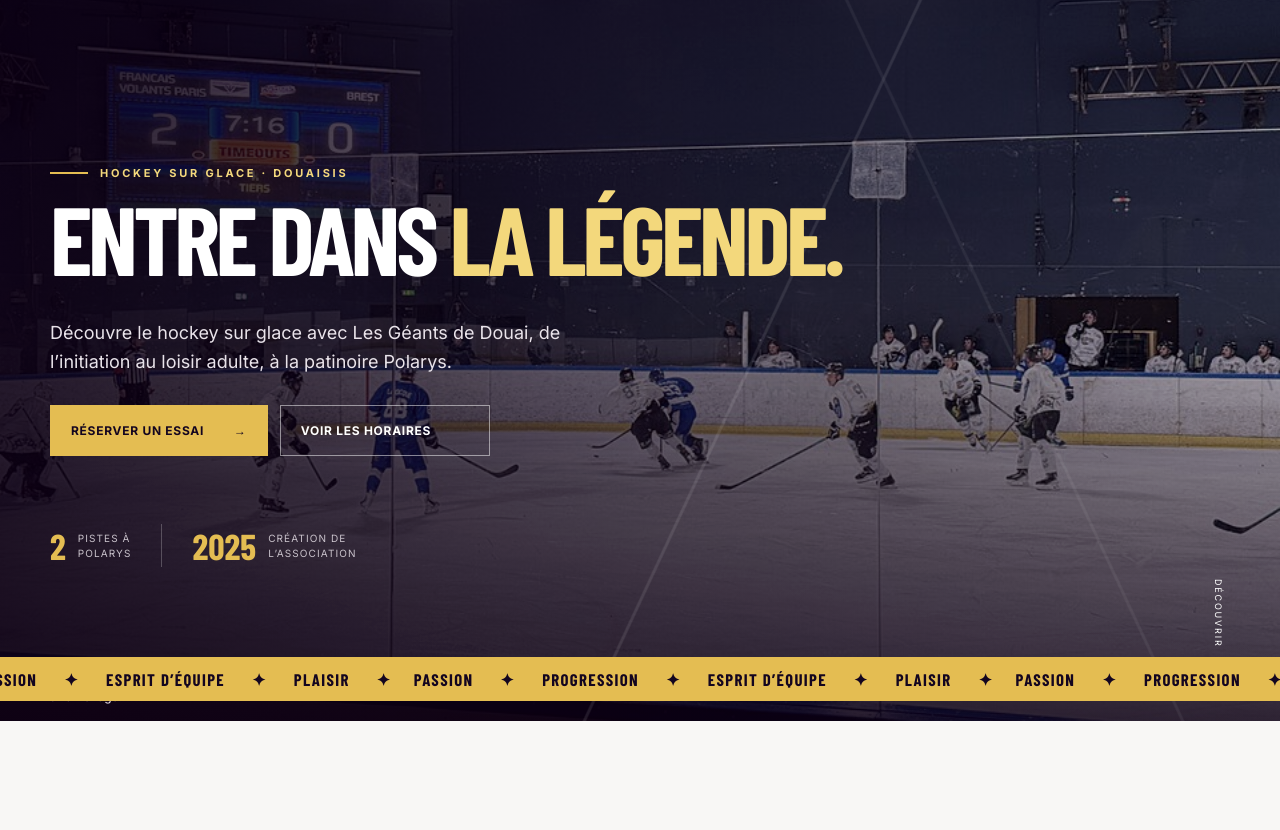
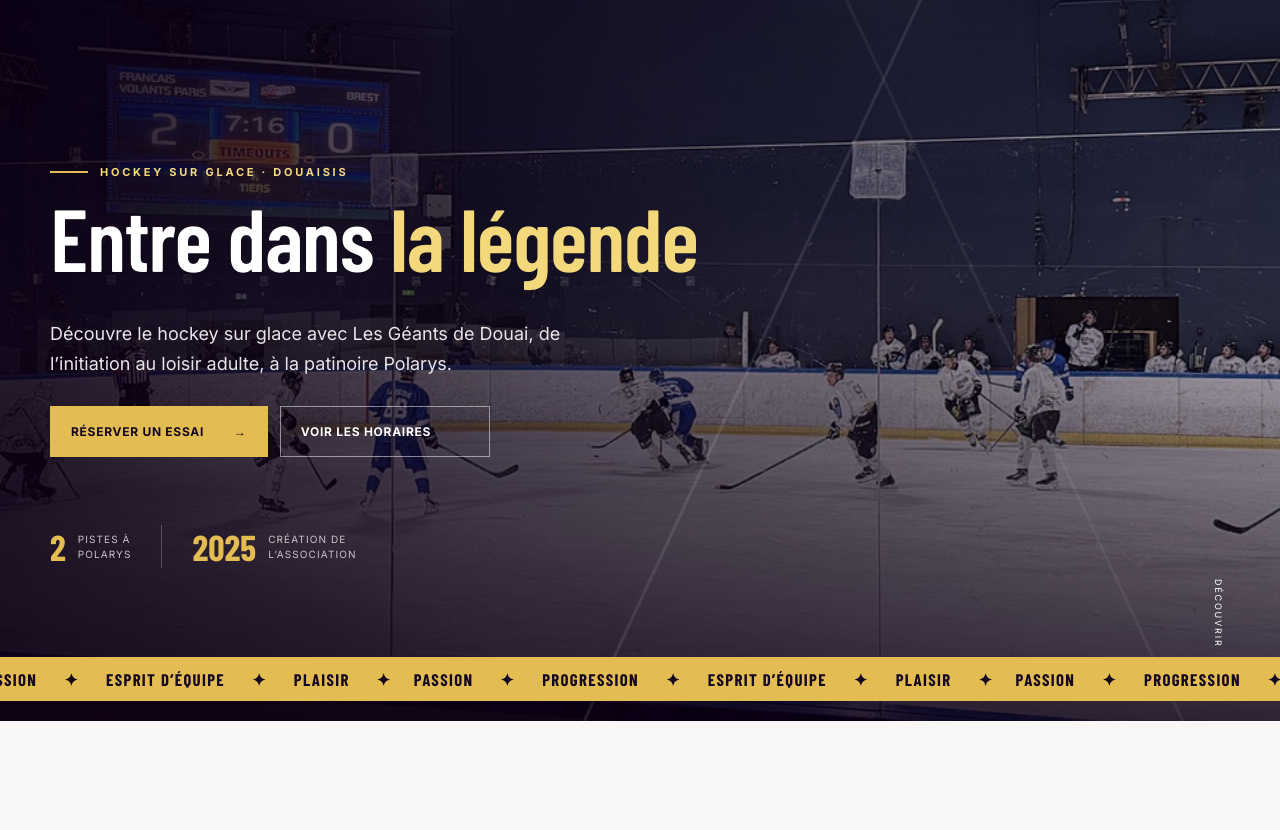
Before and after one commit to hcgd-hockeysurglace/geants-site, a plain HTML site: page dist/index.html in a window 1280 px wide. Shown: the part 99-929 px from the top of the page. Drawn offline with nearby package versions, Linux system fonts and the light colour scheme; a web font is replaced by a local one.

Commit message:
Alléger le titre d’accueil et déplacer les crédits photo

```diff
--- a/dist/index.html
+++ b/dist/index.html
@@ -8,7 +8,7 @@
   <link rel="preconnect" href="https://fonts.googleapis.com">
   <link rel="preconnect" href="https://fonts.gstatic.com" crossorigin>
   <link href="https://fonts.googleapis.com/css2?family=Barlow+Condensed:wght@600;700;800&family=Inter:wght@400;500;600;700&display=swap" rel="stylesheet">
-  <link rel="stylesheet" href="styles.css?v=9">
+  <link rel="stylesheet" href="styles.css?v=10">
 </head>
 <body>
   <a class="skip-link" href="#contenu">Aller au contenu</a>
@@ -38,7 +38,7 @@
       <div class="hero-lines" aria-hidden="true"></div>
       <div class="hero-content wrap">
         <p class="eyebrow"><span></span> HOCKEY SUR GLACE · DOUAISIS</p>
-        <h1 id="hero-title">ENTRE DANS <em>LA LÉGENDE.</em></h1>
+        <h1 id="hero-title">Entre dans <em>la légende</em></h1>
         <p class="hero-lead">Découvre le hockey sur glace avec Les Géants de Douai, de l’initiation au loisir adulte, à la patinoire Polarys.</p>
         <div class="hero-actions">
           <a class="button button-gold" href="#rejoindre">Réserver un essai <span>→</span></a>
@@ -49,7 +49,6 @@
           <div><strong>2025</strong><span>création de<br>l’association</span></div>
         </div>
       </div>
-      <p class="hero-credit">Photo d’illustration · Paris–Brest, 7 novembre 2026 · <a href="https://commons.wikimedia.org/wiki/File:Match_Hockey_Glace_Fran%C3%A7ais_Volants_Paris_x_Albatros_Brest_Patinoire_Palais_Omnisports_Paris_Bercy_-_Paris_XII_(FR75)_-_2026-11-07_-_19.jpg">Chabe01</a>, <a href="https://creativecommons.org/licenses/by-sa/4.0/deed.fr">CC BY-SA 4.0</a> · redimensionnée et recadrée à l’affichage.</p>
       <div class="scroll-cue" aria-hidden="true">DÉCOUVRIR <span>↓</span></div>
     </section>
 
@@ -187,13 +186,11 @@
           </div>
           <figure class="club-photo">
             <img src="assets/hockey-paris-brest-action.jpg" width="960" height="720" loading="lazy" alt="Les joueurs des Français Volants de Paris et des Albatros de Brest disputent le palet">
-            <figcaption>Photo d’illustration · Paris–Brest, 7 novembre 2026. <a href="https://commons.wikimedia.org/wiki/File:Match_Hockey_Glace_Fran%C3%A7ais_Volants_Paris_x_Albatros_Brest_Patinoire_Palais_Omnisports_Paris_Bercy_-_Paris_XII_(FR75)_-_2026-11-07_-_19.jpg">Chabe01</a>, <a href="https://creativecommons.org/licenses/by-sa/4.0/deed.fr">CC BY-SA 4.0</a> · redimensionnée.</figcaption>
           </figure>
         </div>
         <div class="club-overview club-values-layout">
           <figure class="club-photo">
             <img src="assets/hockey-paris-brest-patinoire.jpg" width="960" height="720" loading="lazy" alt="Vue depuis les tribunes de la patinoire pendant le match Paris–Brest">
-            <figcaption>Photo d’illustration · Paris–Brest, 7 novembre 2026. <a href="https://commons.wikimedia.org/wiki/File:Match_Hockey_Glace_Fran%C3%A7ais_Volants_Paris_x_Albatros_Brest_Patinoire_Palais_Omnisports_Paris_Bercy_-_Paris_XII_(FR75)_-_2026-11-07_-_8.jpg">Chabe01</a>, <a href="https://creativecommons.org/licenses/by-sa/4.0/deed.fr">CC BY-SA 4.0</a> · redimensionnée.</figcaption>
           </figure>
           <div class="club-values">
             <article><h3>Notre mission</h3><p>Faire de chaque saison un moment de plaisir, de jeu et de progression, où chacun a envie de revenir sur la glace.</p></article>
@@ -237,6 +234,10 @@
       <div><b>COORDONNÉES</b><span>15 rue Foch<br>59552 Lambres-lez-Douai</span><a href="mailto:hockeysurglacelesgeants@gmail.com">hockeysurglacelesgeants@gmail.com</a></div>
     </div>
     <div class="wrap footer-bottom"><span>Maquette de refonte · Novembre 2026</span><span>RNA W593009095 · SIREN 989257332</span></div>
+    <details class="wrap photo-credits">
+      <summary>Crédits photo</summary>
+      <p>Paris–Brest, 7 novembre 2026, photographies de Chabe01. <a href="https://commons.wikimedia.org/wiki/File:Match_Hockey_Glace_Fran%C3%A7ais_Volants_Paris_x_Albatros_Brest_Patinoire_Palais_Omnisports_Paris_Bercy_-_Paris_XII_(FR75)_-_2026-11-07_-_19.jpg">Photo de match</a> (accueil et présentation) et <a href="https://commons.wikimedia.org/wiki/File:Match_Hockey_Glace_Fran%C3%A7ais_Volants_Paris_x_Albatros_Brest_Patinoire_Palais_Omnisports_Paris_Bercy_-_Paris_XII_(FR75)_-_2026-11-07_-_8.jpg">vue depuis les tribunes</a> (présentation). <a href="https://creativecommons.org/licenses/by-sa/4.0/deed.fr">CC BY-SA 4.0</a>. Photos redimensionnées, avec un recadrage à l’affichage pour l’accueil.</p>
+    </details>
   </footer>
   <section class="ticker" aria-label="Valeurs du club">
     <div class="ticker-track">
--- a/dist/styles.css
+++ b/dist/styles.css
@@ -63,11 +63,13 @@ body {
 
 .hero h1 {
   max-width: none;
-  font-size: min(7.4vw, 7rem);
-  font-size: min(8.2cqw, 7rem);
-  line-height: .96;
+  font-size: min(7.15vw, 5.5rem);
+  font-size: min(7.8cqw, 5.5rem);
+  line-height: 1.08;
+  letter-spacing: -.012em;
   white-space: nowrap;
-  font-weight: 800;
+  font-weight: 600;
+  text-transform: none;
 }
 
 .hero h1 em {
@@ -75,18 +77,16 @@ body {
   -webkit-text-stroke: 0;
 }
 
-.hero-credit {
-  position: absolute;
-  bottom: 1rem;
-  left: max(1rem, calc((100% - var(--max)) / 2));
-  max-width: min(38rem, calc(100% - 3rem));
-  margin: 0;
-  color: #f1e8f2;
-  font-size: .75rem;
-  line-height: 1.45;
+.photo-credits {
+  margin-top: 1rem;
+  color: #bdb0c1;
+  font-size: .8rem;
+  line-height: 1.5;
 }
 
-.hero-credit a {
+.photo-credits summary { cursor: pointer; }
+
+.photo-credits a {
   color: var(--gold2);
   text-decoration: underline;
 }
@@ -219,18 +219,6 @@ body {
   border-bottom: .25rem solid var(--gold);
 }
 
-.club-photo figcaption {
-  margin-top: .65rem;
-  color: #d5c6d9;
-  font-size: .8rem;
-  line-height: 1.5;
-}
-
-.club-photo a {
-  color: var(--gold2);
-  text-decoration: underline;
-}
-
 .club-values-layout {
   margin-top: clamp(2.5rem, 6vw, 5rem);
   grid-template-columns: 1.15fr 1fr;
```
